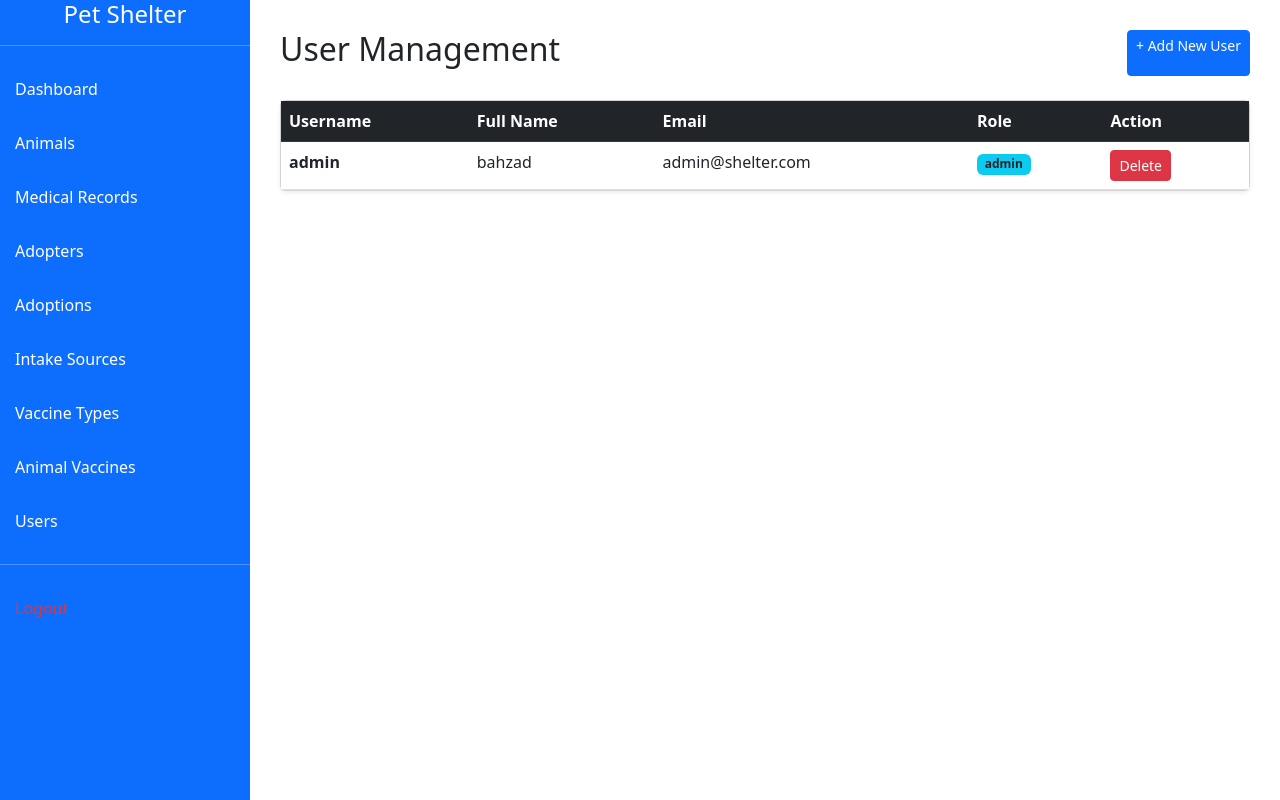
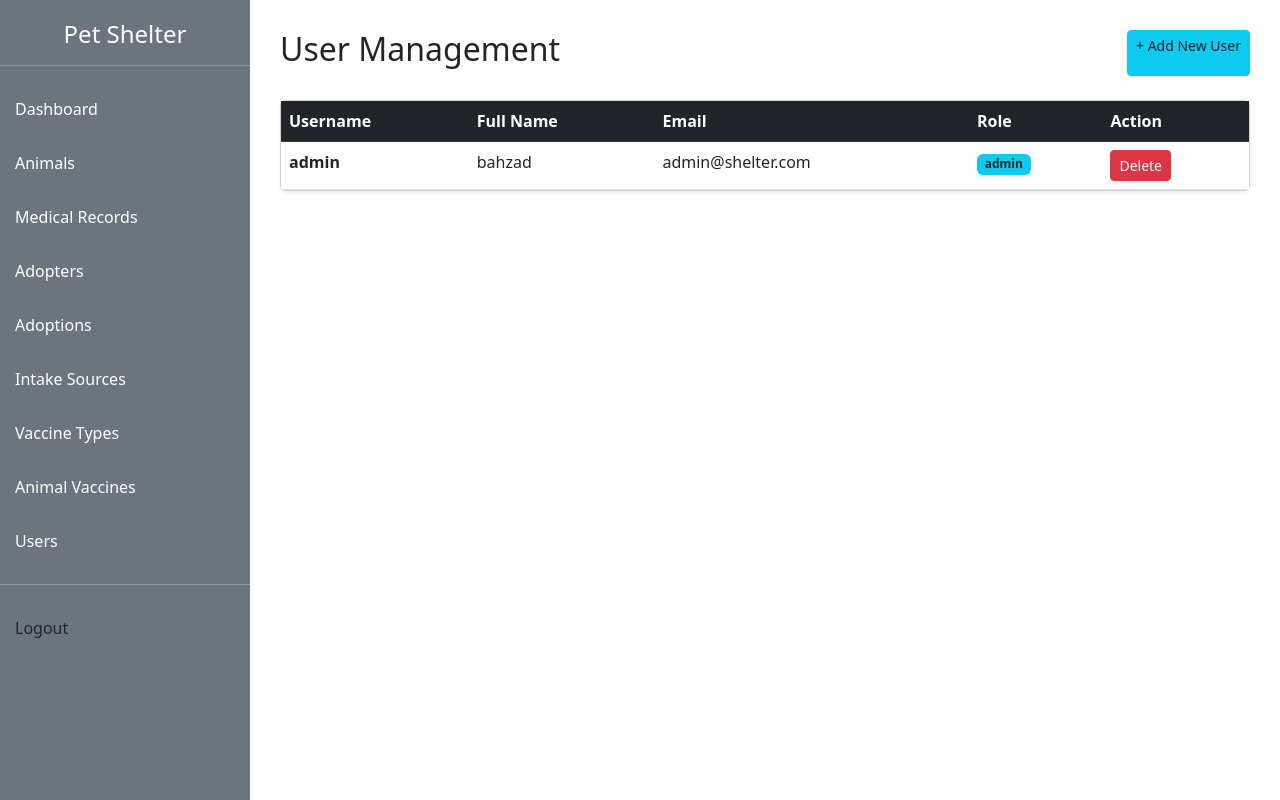
Before and after one commit to bahzad-elly/pet, a PHP site: page /users.php in a window 1280 px wide. Run offline with PHP 8.4, Linux system fonts and the light colour scheme; a user stored in the database is signed in; data comes from the database, SQL or seed files in the repository.

Commit message:
update codes

```diff
--- a/add_animals.php
+++ b/add_animals.php
@@ -42,7 +42,7 @@ if ($_POST) {
 
     <div class="main-content">
         <div class="card shadow-sm mx-auto" style="max-width: 500px;">
-            <div class="card-header bg-primary text-white">Add Animal & Select Intake</div>
+            <div class="card-header bg-secondary text-white">Add Animal & Select Intake</div>
             <div class="card-body">
                 <form method="POST">
                     <input name="name" class="form-control mb-2" placeholder="Name" required>
--- a/add_user.php
+++ b/add_user.php
@@ -34,7 +34,7 @@ if ($_POST) {
     <?php include "sidebar.php"; ?>
     <div class="main-content">
         <div class="card shadow-sm mx-auto" style="max-width: 500px;">
-            <div class="card-header bg-primary text-white">Add New User</div>
+            <div class="card-header bg-secondary text-white">Add New User</div>
             <div class="card-body">
                 <form method="POST">
                     <label class="small">Username</label>
--- a/adopters.php
+++ b/adopters.php
@@ -27,7 +27,7 @@ $result = mysqli_query($connection, "SELECT * FROM adopters ORDER BY created_at
     <div class="main-content">
         <div class="d-flex justify-content-between align-items-center mb-4">
             <h2>Adopters</h2>
-            <a href="add_adopter.php" class="btn btn-success">+ Add New Adopter</a>
+            <a href="add_adopter.php" class="btn btn-info">+ Add New Adopter</a>
         </div>
         <div class="card shadow-sm">
             <div class="card-body p-0">
--- a/adoption.php
+++ b/adoption.php
@@ -34,7 +34,7 @@ $result = mysqli_query($connection, $query);
     <div class="main-content">
         <div class="d-flex justify-content-between align-items-center mb-4">
             <h2>Adoption Records</h2>
-            <a href="add_adoption.php" class="btn btn-success">+ Record New Adoption</a>
+            <a href="add_adoption.php" class="btn btn-info">+ Record New Adoption</a>
         </div>
         <div class="card shadow-sm">
             <div class="card-body p-0">
--- a/animal_vacines.php
+++ b/animal_vacines.php
@@ -41,7 +41,7 @@ $result = mysqli_query($connection, $sql);
     <div class="main-content">
         <div class="d-flex justify-content-between mb-4">
             <h2>Vaccination History</h2>
-            <a href="add_animal_vaccines.php" class="btn btn-primary btn-sm">+ Add New</a>
+            <a href="add_animal_vaccines.php" class="btn btn-info btn-sm">+ Add New</a>
         </div>
         <div class="card shadow-sm">
             <table class="table table-hover mb-0">
--- a/animals.php
+++ b/animals.php
@@ -53,7 +53,7 @@ padding: 30px;
     <div class="main-content">
         <div class="d-flex justify-content-between align-items-center mb-4">
             <h2>Animal Records</h2>
-            <a href ="add_animals.php" class="bg-success text-white p-2 rounded-2">+ Add New Animal</a>
+            <a href ="add_animals.php" class="bg-info text-dark p-2 rounded-2 text-decoration-none">+ Add New Animal</a>
         </div>
         <div class="card shadow-sm">
             <div class="card-body p-0">
--- a/connect.php
+++ b/connect.php
@@ -1,15 +1,9 @@
 <?php
 // this file for connect database to php code (backend)
 
-$local = "localhost";
-$user = "root";
-$pass = "";
-$dbname = "pet_adoption_db";
-
-$connection = mysqli_connect($local, $user, $pass, $dbname);
+$connection = mysqli_connect("localhost", "root", "", "pet_adoption_db");
 
 if(!$connection){
-    die("ema errorman haya : ".mysqli_connect_error());
+    die("Connection failed: " . mysqli_connect_error()); }
 
-}
 ?>
--- a/intake.php
+++ b/intake.php
@@ -57,7 +57,7 @@ padding: 30px;
         <h2>Intake Management</h2>
 
         <div class="card shadow-sm mb-4">
-            <div class="card-header bg-primary text-white">Add Intake Source</div>
+            <div class="card-header bg-dark text-white">Add Intake Source</div>
             <div class="card-body">
                 <form method="POST" class="row g-2">
                     <div class="col-md-3">
@@ -73,7 +73,7 @@ padding: 30px;
                         <input name="address" class="form-control" placeholder="Address">
                     </div>
                     <div class="col-md-2">
-                        <button class="btn btn-success w-100">Add Source</button>
+                        <button class="btn btn-info w-100">Add Source</button>
                     </div>
                 </form>
             </div>
--- a/medical_record.php
+++ b/medical_record.php
@@ -32,7 +32,7 @@ $result = mysqli_query($connection, $query);
     <div class="main-content">
         <div class="d-flex justify-content-between align-items-center mb-4">
             <h2>Medical Records</h2>
-            <a href="add_medical_record.php" class="btn btn-success">+ Add Medical Record</a>
+            <a href="add_medical_record.php" class="btn btn-info">+ Add Medical Record</a>
         </div>
         <div class="card shadow-sm">
             <div class="card-body p-0">
--- a/sidebar.php
+++ b/sidebar.php
@@ -1,4 +1,4 @@
- <div class="sidebar bg-primary">
+ <div class="sidebar bg-secondary">
         <h4 class="text-white text-center">Pet Shelter</h4>
         <hr class="text-white">
         <a href="dashboard.php">Dashboard</a>
@@ -11,5 +11,5 @@
         <a href="animal_vacines.php">Animal Vaccines</a>
         <a href="users.php">Users</a>
         <hr class="text-white">
-        <a href="logout.php" class="text-danger"> Logout</a>
+        <a href="logout.php" class="text-dark"> Logout</a>
     </div>
--- a/users.php
+++ b/users.php
@@ -10,10 +10,29 @@ $result = mysqli_query($connection, $sql);
 <html>
 <head>
     <link href="https://cdn.jsdelivr.net/npm/bootstrap@5.3.0/dist/css/bootstrap.min.css" rel="stylesheet">
+
     <style>
-        .sidebar { height: 100vh; width: 250px; position: fixed; background: #212529; }
-        .sidebar a { color: white; text-decoration: none; display: block; padding: 15px; }
-        .main-content { margin-left: 250px; padding: 30px; }
+
+.sidebar {
+height: 100vh;
+width: 250px;
+position: fixed;
+padding-top: 20px;
+}
+.sidebar a {
+color: white;
+text-decoration: none;
+display: block;
+padding: 15px;
+}
+.sidebar a:hover {
+background:rgb(12, 194, 244);
+}
+.main-content {
+margin-left: 250px;
+padding: 30px;
+}
+
     </style>
 </head>
 <body>
@@ -21,7 +40,7 @@ $result = mysqli_query($connection, $sql);
     <div class="main-content">
         <div class="d-flex justify-content-between mb-4">
             <h2>User Management</h2>
-            <a href="add_user.php" class="btn btn-primary btn-sm">+ Add New User</a>
+            <a href="add_user.php" class="btn btn-info btn-sm text-dark">+ Add New User</a>
         </div>
         <div class="card shadow-sm">
             <table class="table table-hover mb-0">
--- a/vaccination_type.php
+++ b/vaccination_type.php
@@ -51,7 +51,7 @@ padding: 30px;
     <div class="main-content">
         <div class="d-flex justify-content-between align-items-center mb-4">
             <h2>Vaccinations</h2>
-            <a href ="add_vaccines.php" class="bg-success text-white p-2 rounded-2">+ Add New vaccine</a>
+            <a href ="add_vaccines.php" class="bg-info text-dark p-2 rounded-2 text-decoration-none">+ Add New vaccine</a>
         </div>
         <div class="card shadow-sm">
             <div class="card-body p-0">
```
Also changed, not shown: dashboard.php (+14 -7 lines), pet_adoption_db.sql (renamed from pet_adoption_db (1).sql).
